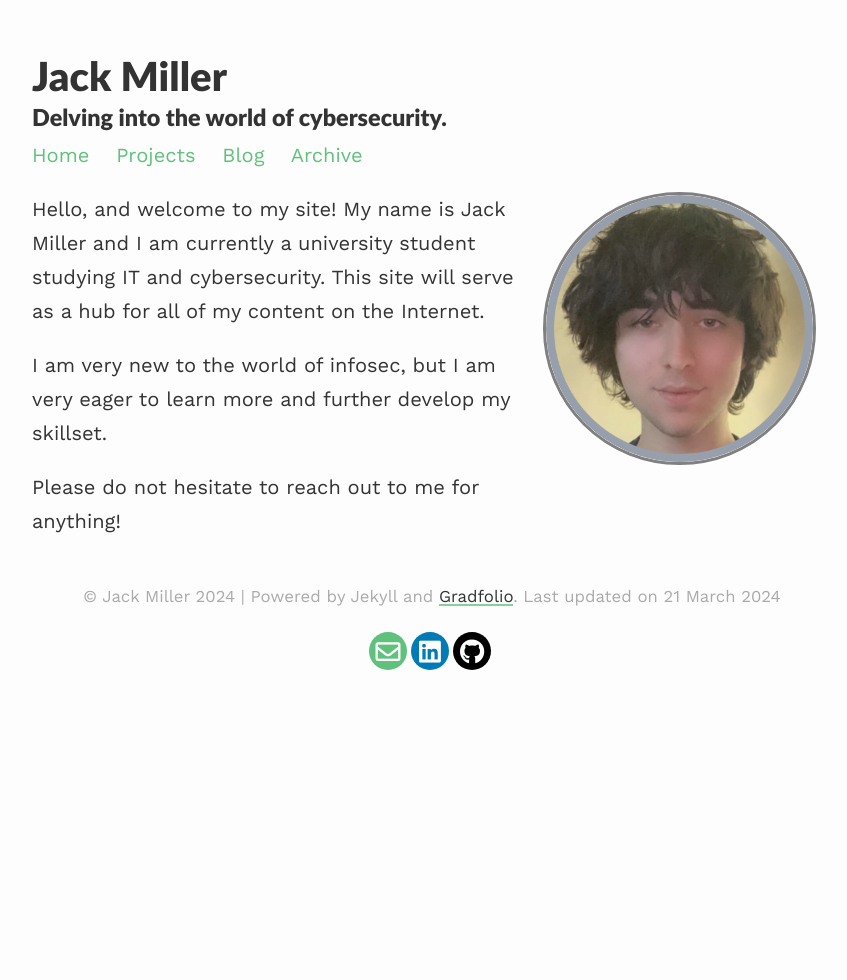
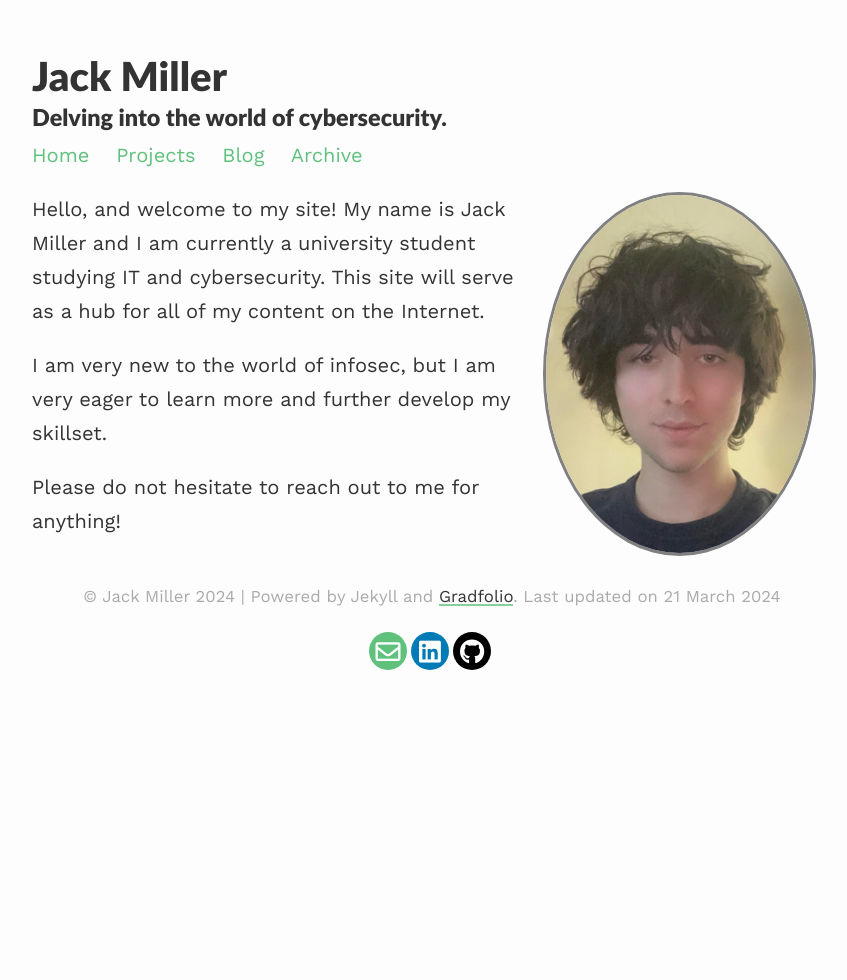
Before and after one commit to jackdmiller/jackdmiller.github.io, a Jekyll site: the page built from index.md, in a window 1280 px wide. Shown: the whole page, without its empty margins (208-1055 px from the left). Built offline with Jekyll 4.4.1, drawn with Linux system fonts in a browser that asks for light colours; nearby versions of some CDN libraries.

Commit message:
Update index.md

```diff
--- a/index.md
+++ b/index.md
@@ -3,7 +3,7 @@ layout: about
 permalink: /
 profile:
   align: right
-  image: siteprofilepic.png
+  image: profile.jpg
 published: true
 ---
 
```
